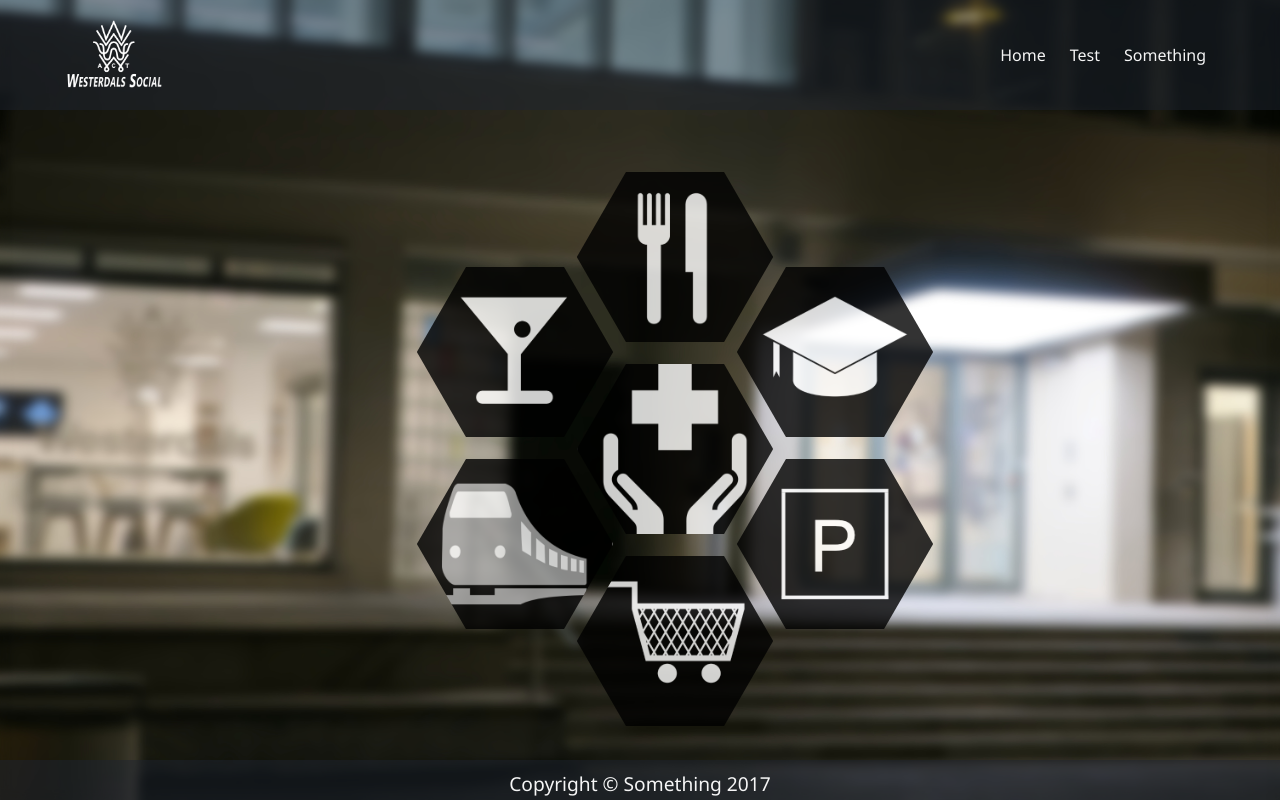
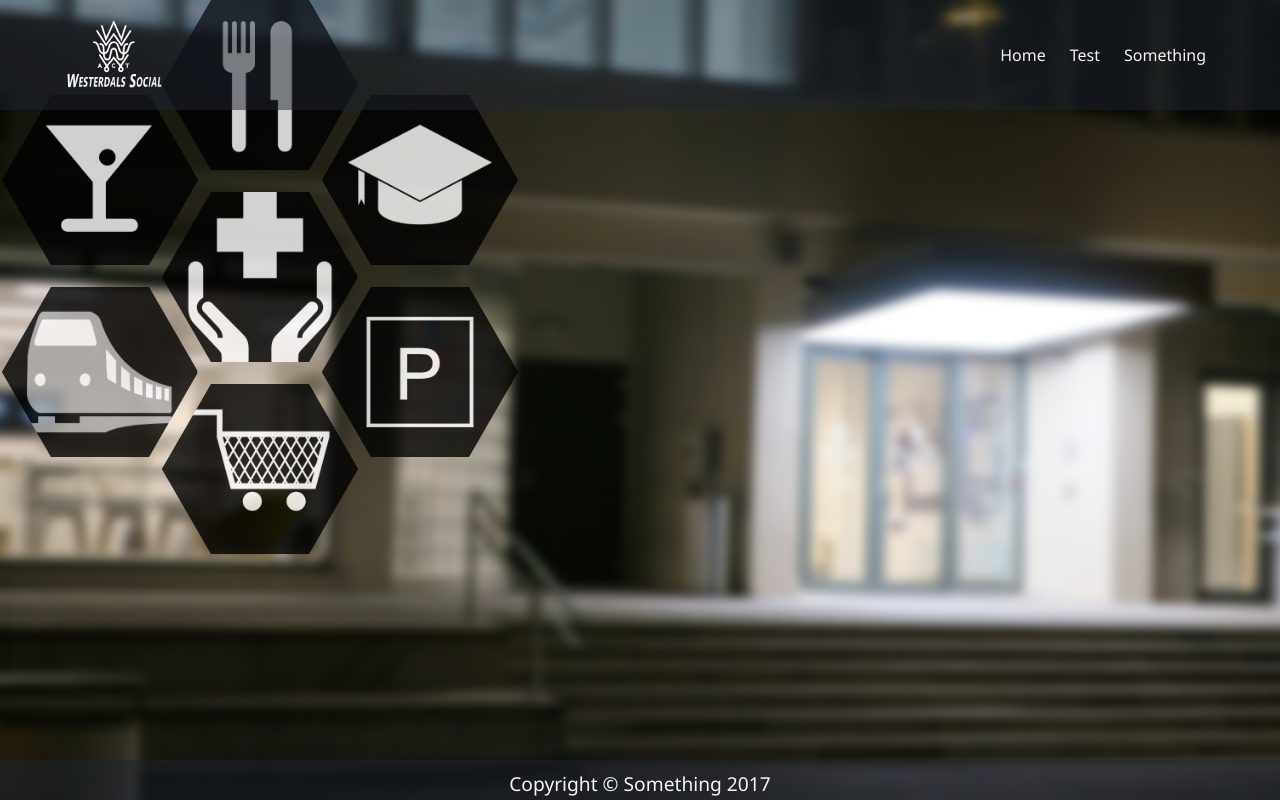
Before and after one commit to JaranB/Westerdals-Social, a PHP site: page /something/Alex/WesterdalsSocial/index.html in a window 1280 px wide. Run offline with PHP 8.4, Linux system fonts and the light colour scheme.

Commit message:
Fjernet ting

```diff
--- a/Alex/WesterdalsSocial/index.css
+++ b/Alex/WesterdalsSocial/index.css
@@ -180,10 +180,6 @@ footer p {
     height: 456px;
     margin: auto;
     opacity: 0.8;
-    top: 0;
-    left: 0;
-    bottom: 0;
-    right: 0;
 }
 
 .even {
```
